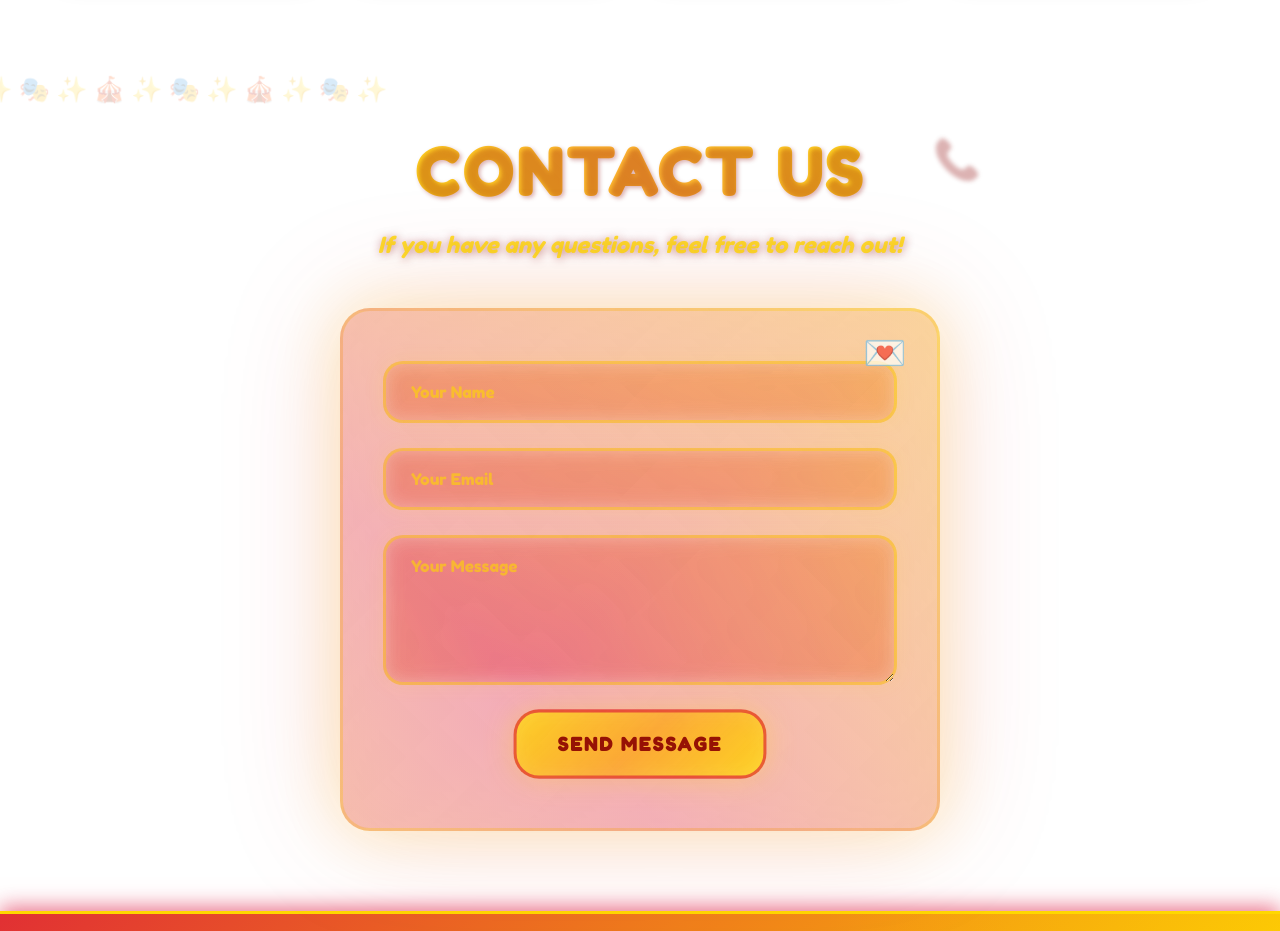
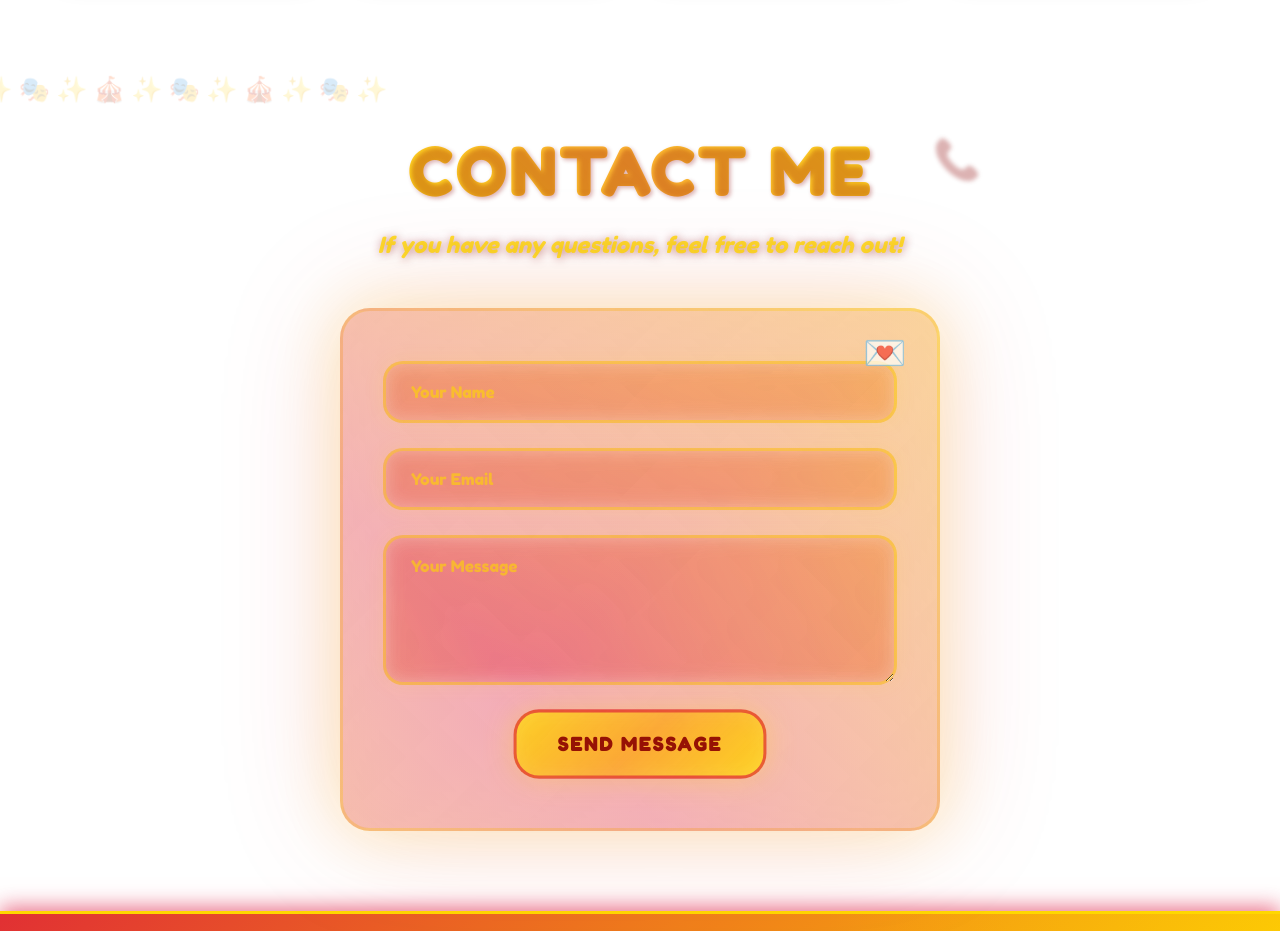
Before and after one commit to zakaria-amghare/portfolio, a React (Vite) app in the folder port-foloi/: page / in a window 1280 px wide. Shown: the part 1680-2611 px from the top of the page. Built offline with nearby package versions, Linux system fonts and the light colour scheme.

Commit message:
fixed a spelling mistake

```diff
--- a/port-foloi/src/component/Contact/Contact.jsx
+++ b/port-foloi/src/component/Contact/Contact.jsx
@@ -31,7 +31,7 @@
   return (
     <div className="contact">
         <div className="contact-Header">
-      <h1 className="contact-title">Contact Us</h1>
+      <h1 className="contact-title">Contact me</h1>
       <p className="contact-subtitle">If you have any questions, feel free to reach out!</p>
         </div>
         <form id="contact-form" onSubmit={onSubmit} className="contact-form">
```
